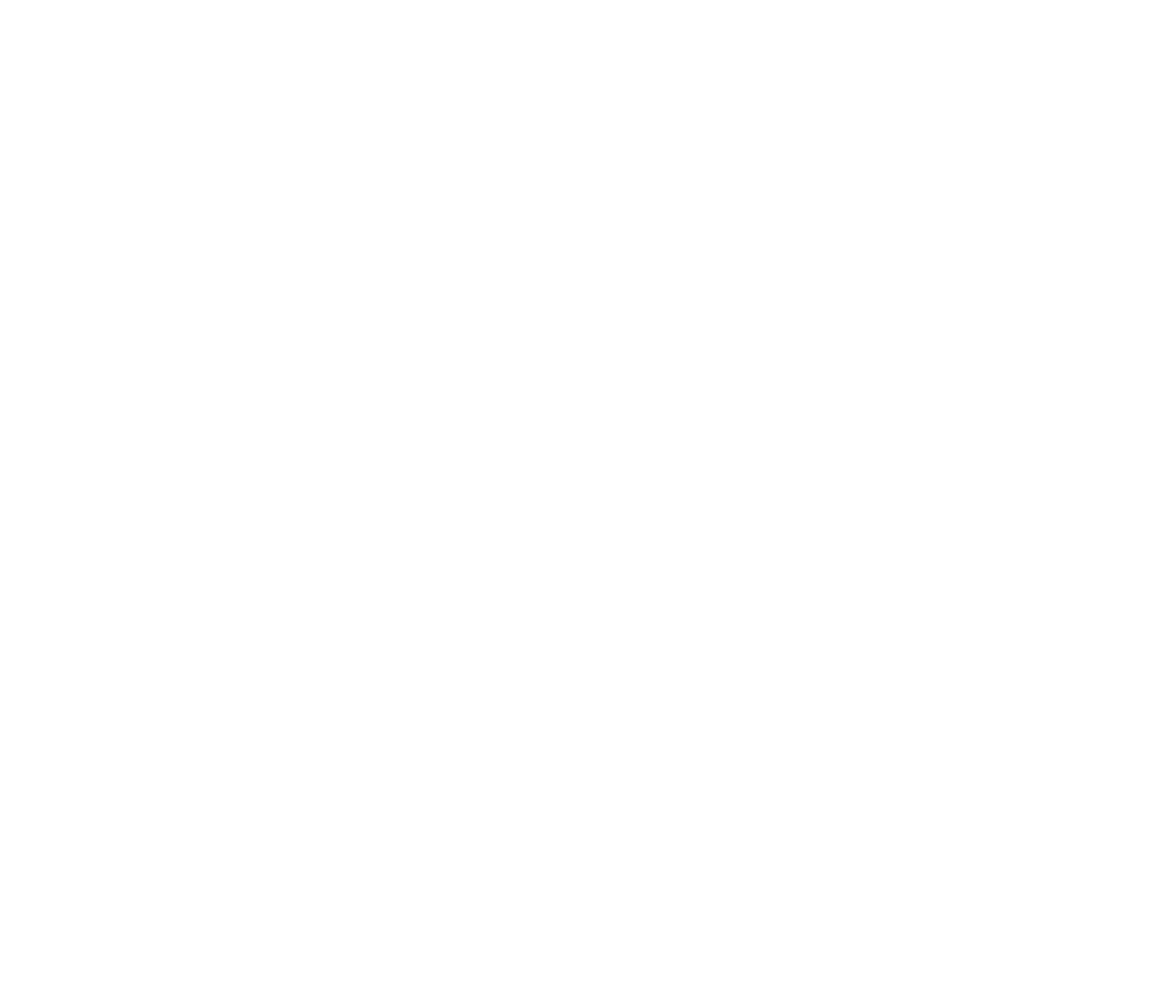
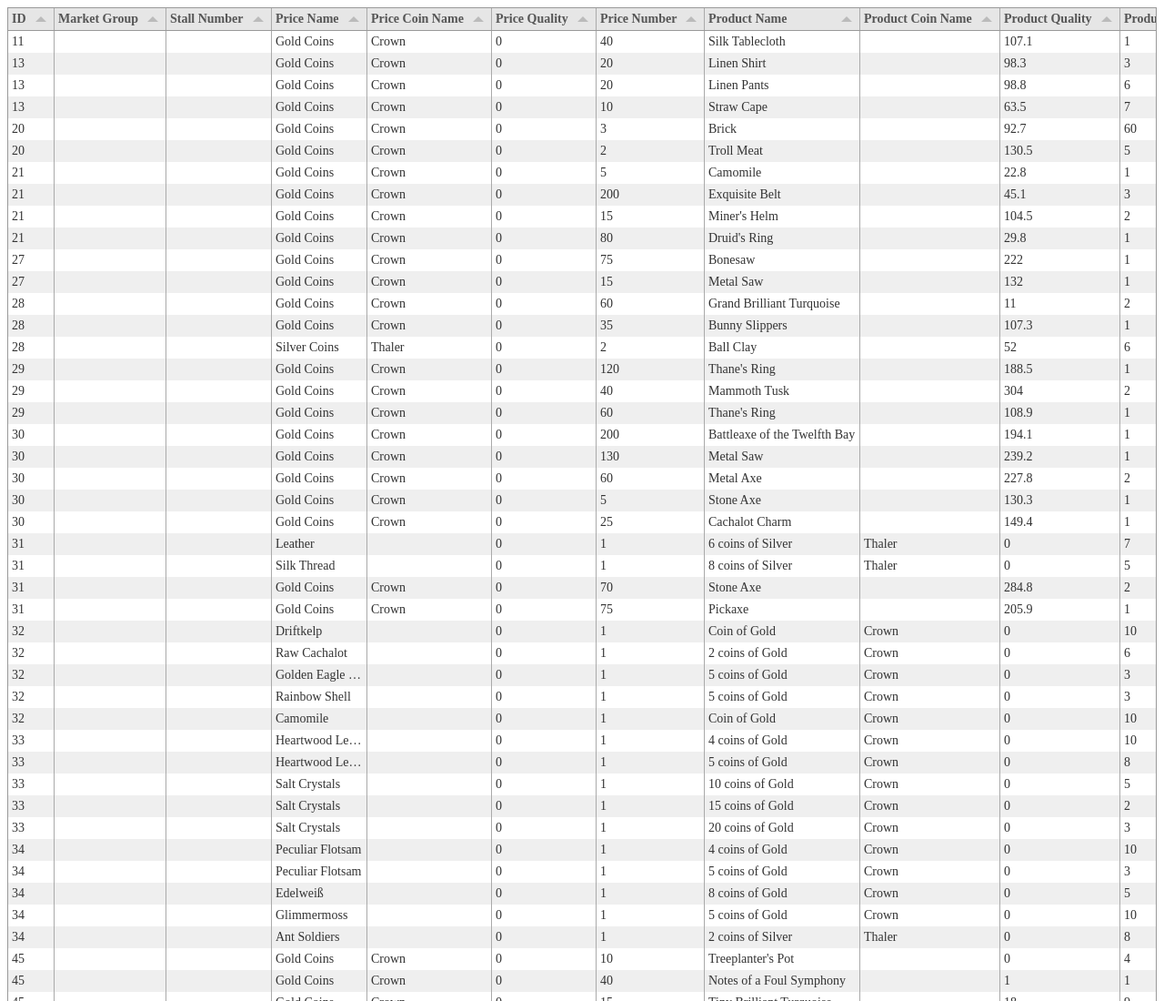
Before and after one commit to DoctorToboggan/multibotmarketgenerator, a plain HTML site: page index.html in a window 1280 px wide. Shown: the top 1100 px of the page at 91% size. Before the commit the page ends 800 px from the top, so only its background shows below. Drawn offline with Linux system fonts and the light colour scheme.

Commit message:
Updated 2.25.2020 (fix for index.html)

```diff
--- a/index.html
+++ b/index.html
@@ -8,5 +8,6 @@
 	<body>
 		<div id="markettable"></div>
 		<script type="text/javascript" src="marketdata.js"></script>
+		<script type="text/javascript" src="table.js"></script>
 	</body>
 </html>
```
